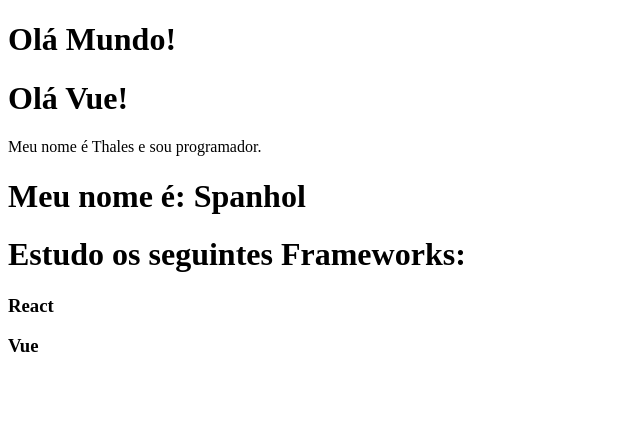
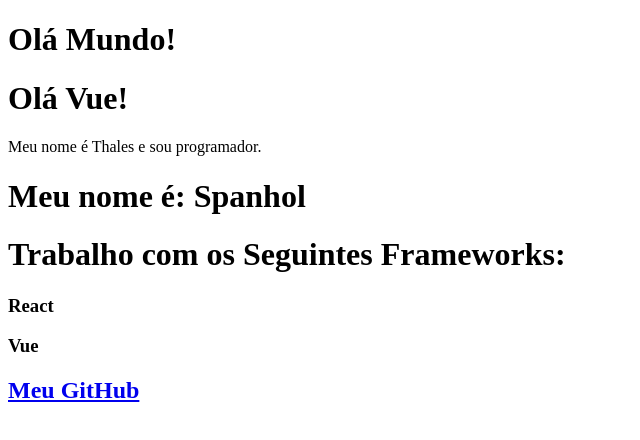
Before and after one commit to thspanhol/second-vue, a Vue app: page / in a window 1280 px wide. Shown: the top 440 px of the page, without its empty margins (0-640 px from the left). Built offline with nearby package versions, Linux system fonts and the light colour scheme.

Commit message:
atributos dinamicos

```diff
--- a/src/components/InfoFrameworks.vue
+++ b/src/components/InfoFrameworks.vue
@@ -3,6 +3,7 @@
     <h1 v-else>Estudo os seguintes Frameworks:</h1>
     <h3>{{ primeiro }}</h3>
     <h3>{{ segundo }}</h3>
+    <h2><a v-bind:href="meu_link" target="_blank">Meu GitHub</a></h2>
   </template>
 
   <script>
@@ -12,7 +13,8 @@
       return {
         primeiro: 'React',
         segundo: 'Vue',
-        trabalhando: false,
+        trabalhando: true,
+        meu_link: 'https://github.com/thspanhol',
       }
     }
   }
```
